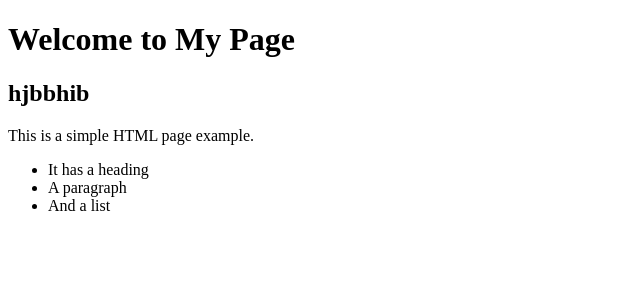
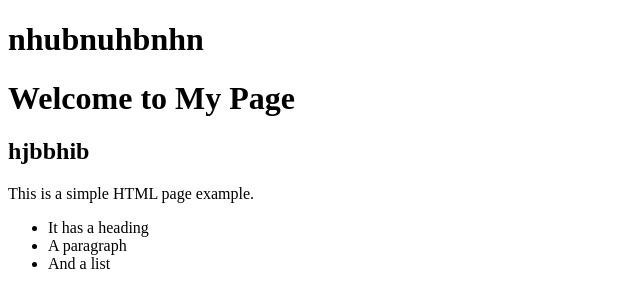
Before and after one commit to viswaswar/webapp, a plain HTML site: page index.html in a window 1280 px wide. Shown: the whole page, without its empty margins (0-640 px from the left). Drawn offline with Linux system fonts and the light colour scheme.

Commit message:
Update index.html

```diff
--- a/index.html
+++ b/index.html
@@ -5,6 +5,7 @@
   <title>My Simpljhiuhoije Page</title>
 </head>
 <body>
+  <h1>nhubnuhbnhn</h1>
   <h1>Welcome to My Page</h1>
   <h2>hjbbhib</h2>
   <p>This is a simple HTML page example.</p>
```
